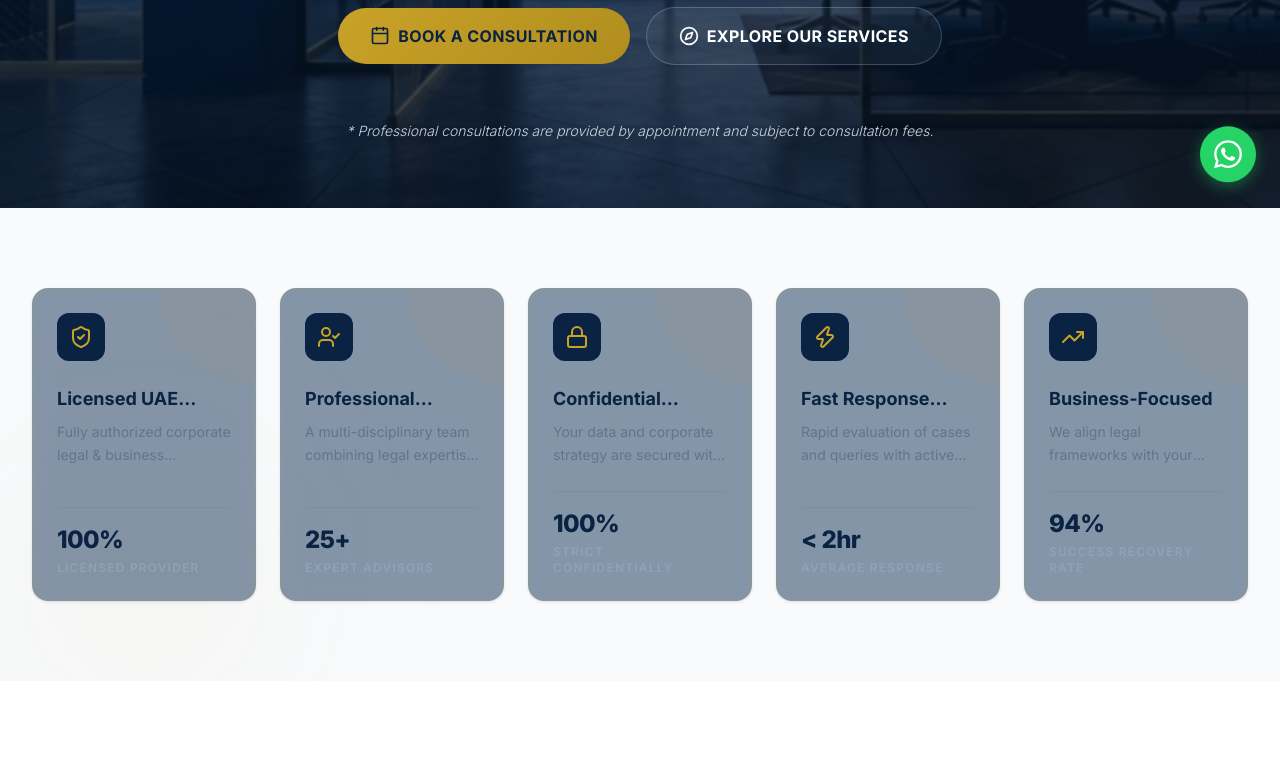
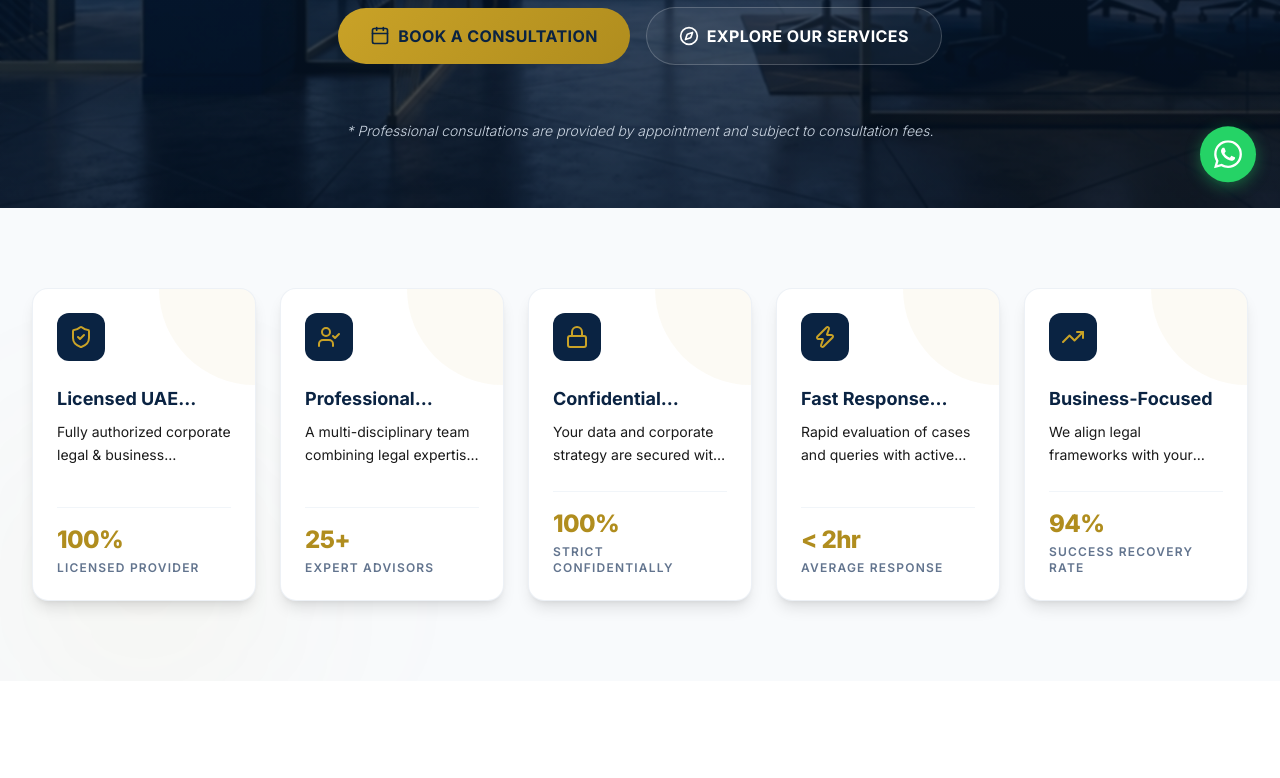
Before and after one commit to abdullahrock403-ops/legaltech, a Next.js app: page / in a window 1280 px wide. Shown: the part 592-1370 px from the top of the page. Built offline with nearby package versions, Linux system fonts and the light colour scheme.

Commit message:
style: revert Highlights card background to white and increase text contrast

```diff
--- a/src/components/Highlights.tsx
+++ b/src/components/Highlights.tsx
@@ -63,7 +63,7 @@ export default function Highlights() {
                 viewport={{ once: true, margin: "-100px" }}
                 transition={{ duration: 0.5, delay: i * 0.1 }}
                 whileHover={{ y: -8 }}
-                className="glass-card p-4 sm:p-6 rounded-2xl flex flex-col justify-between shadow-sm relative overflow-hidden group"
+                className="bg-white border border-slate-200/60 p-4 sm:p-6 rounded-2xl flex flex-col justify-between shadow-lg relative overflow-hidden group"
               >
                 {/* Background micro highlight */}
                 <div className="absolute top-0 right-0 w-24 h-24 bg-gold-500/5 rounded-bl-full transition-all duration-300 group-hover:bg-gold-500/10" />
@@ -72,19 +72,19 @@ export default function Highlights() {
                   <div className="inline-flex items-center justify-center p-2.5 sm:p-3 rounded-lg sm:rounded-xl bg-navy-900 text-gold-500 mb-4 sm:mb-6 group-hover:bg-gold-500 group-hover:text-navy-900 transition-all duration-300">
                     <IconComponent className="w-5 h-5 sm:w-6 sm:h-6" />
                   </div>
-                  <h3 className="text-sm sm:text-base md:text-lg font-bold text-navy-900 dark:text-white mb-2 line-clamp-1">
+                  <h3 className="text-sm sm:text-base md:text-lg font-bold text-navy-900 mb-2 line-clamp-1">
                     {hl.title}
                   </h3>
-                  <p className="text-[10px] sm:text-xs md:text-sm text-slate-500 dark:text-slate-300 leading-relaxed mb-4 sm:mb-6 line-clamp-2">
+                  <p className="text-[10px] sm:text-xs md:text-sm text-[#1a1a1a] leading-relaxed mb-4 sm:mb-6 line-clamp-2">
                     {hl.desc}
                   </p>
                 </div>
 
-                <div className="border-t border-navy-900/5 dark:border-gold-500/15 pt-3 sm:pt-4">
-                  <span className="block text-lg sm:text-xl md:text-2xl font-extrabold text-navy-900 dark:text-gold-500 tracking-tight">
+                <div className="border-t border-slate-100 pt-3 sm:pt-4">
+                  <span className="block text-lg sm:text-xl md:text-2xl font-black text-gold-600 tracking-tight">
                     {hl.stat}
                   </span>
-                  <span className="block text-[9px] sm:text-xs font-semibold text-slate-400 dark:text-slate-400 uppercase tracking-widest mt-1">
+                  <span className="block text-[9px] sm:text-xs font-semibold text-slate-500 uppercase tracking-widest mt-1">
                     {hl.statDesc}
                   </span>
                 </div>
```
